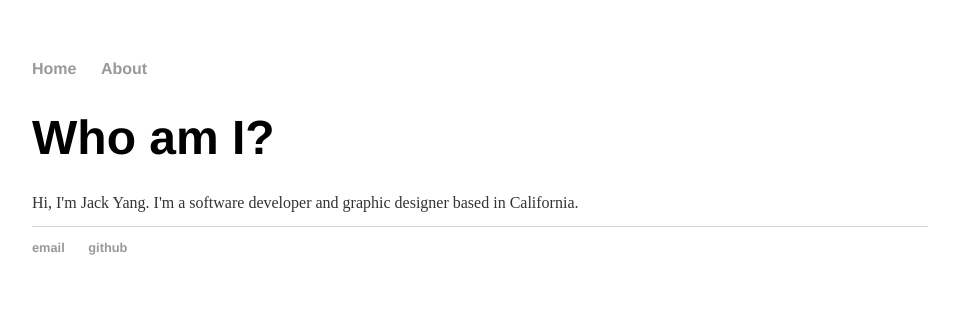
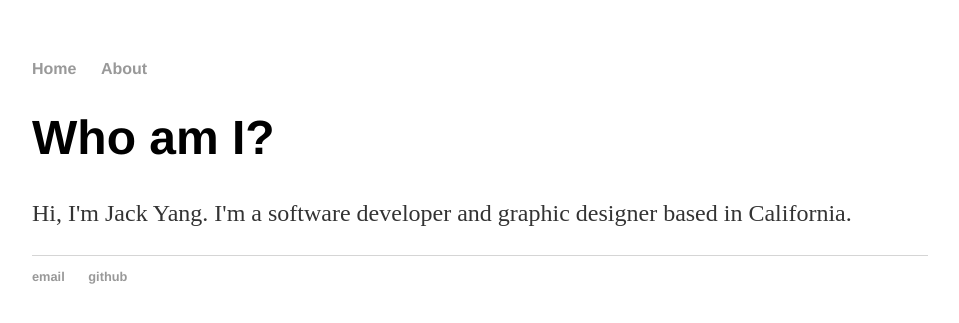
Before and after one commit to caIcutec/caIcutec.github.io, a Jekyll site: the page built from index.html, in a window 1280 px wide. Shown: the top 323 px of the page, without its empty margins (160-1119 px from the left). Built offline with Jekyll 4.4.1, drawn with Linux system fonts in a browser that asks for light colours.

Commit message:
Update main.css

```diff
--- a/css/main.css
+++ b/css/main.css
@@ -24,8 +24,8 @@ h1 {
     font-family:'Helvetica', 'Arial', 'Sans-Serif';
 }
 p {
-    font-size: 1em;
-    line-height: 0.8em;
+    font-size: 1.5em;
+    line-height: 1.4em;
     color: #333;
 }
 footer {
```
